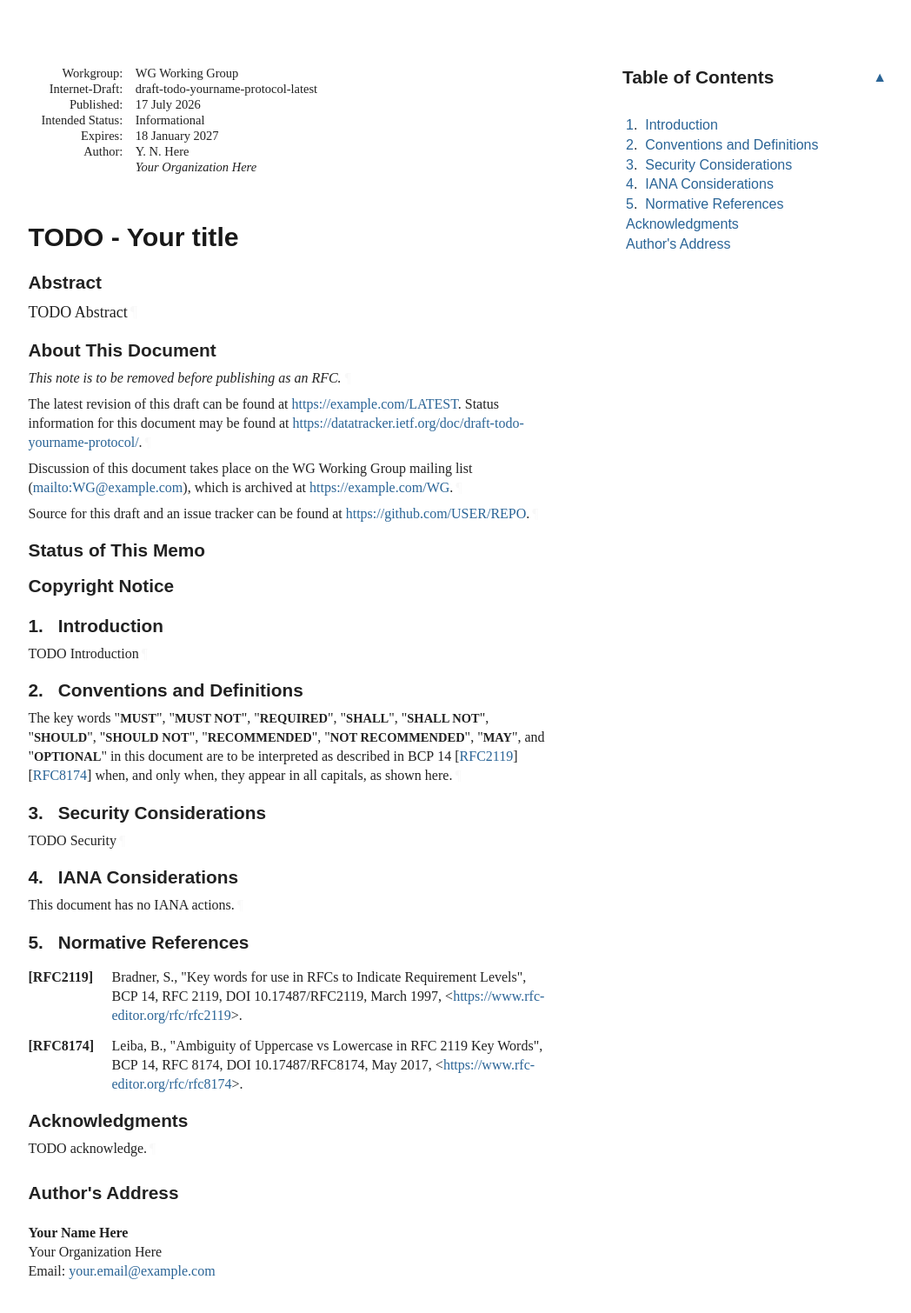
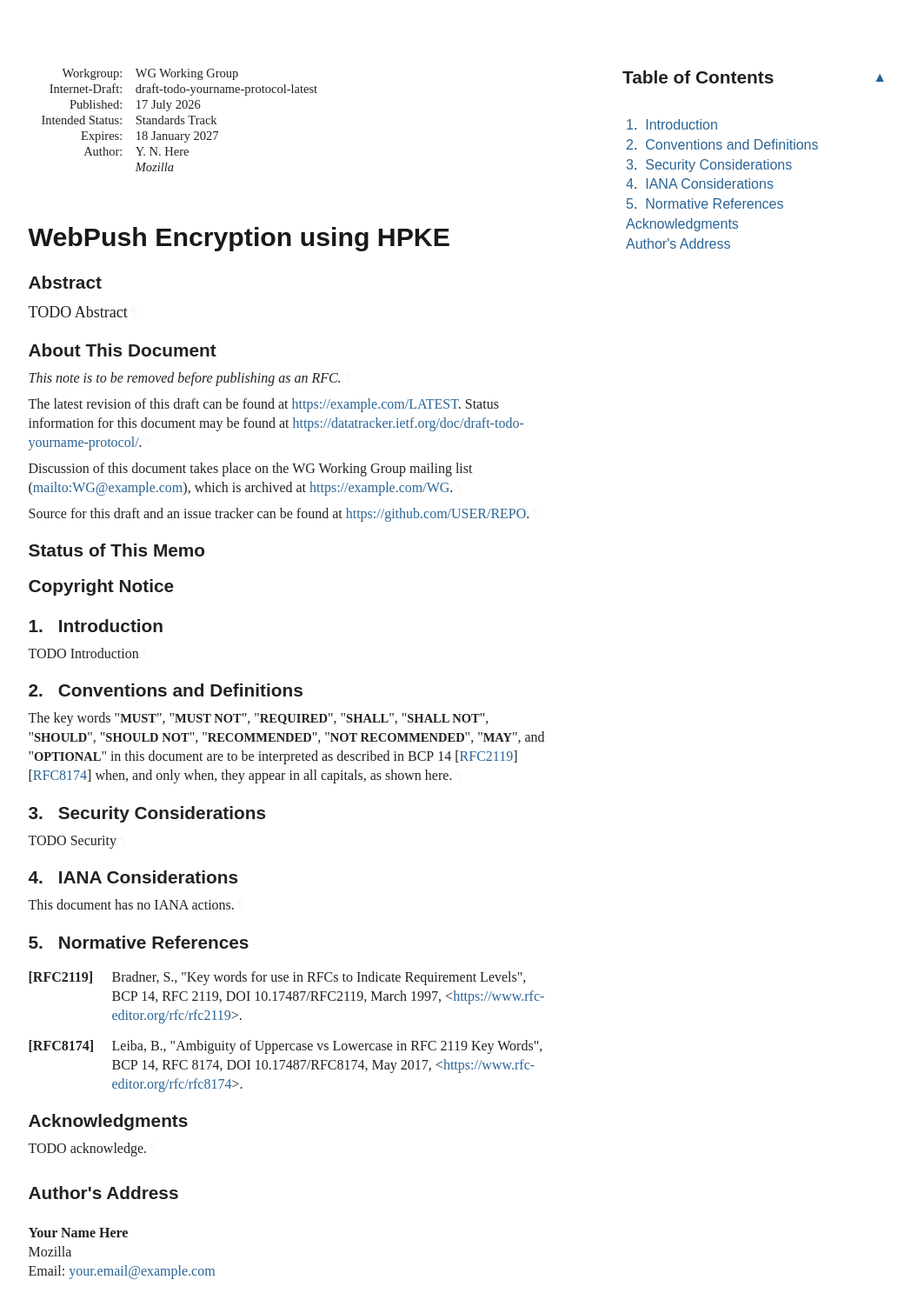
Before and after one commit to martinthomson/webpush-hpke, a plain HTML site: page draft-thomson-webpush-hpke.html in a window 1280 px wide. Shown: the whole page at 87% size, without its empty margins (92-1140 px from the left). Drawn offline with Linux system fonts and the light colour scheme; a web font is replaced by a local one.

Commit message:
Script updating gh-pages from 0054290. [ci skip]

```diff
--- a/draft-todo-yourname-protocol.html
+++ b/draft-thomson-webpush-hpke.html
@@ -4,7 +4,7 @@
 <meta charset="utf-8">
 <meta content="Common,Latin" name="scripts">
 <meta content="initial-scale=1.0" name="viewport">
-<title>TODO - Your title</title>
+<title>WebPush Encryption using HPKE</title>
 <meta content="Your Name Here" name="author">
 <meta content="
        TODO Abstract
@@ -29,7 +29,7 @@
     requests 2.33.1
     wcwidth 0.8.2
 -->
-<link href="draft-todo-yourname-protocol.xml" rel="alternate" type="application/rfc+xml">
+<link href="draft-thomson-webpush-hpke.xml" rel="alternate" type="application/rfc+xml">
 <link href="#copyright" rel="license">
 <style type="text/css">@font-face {
   font-family: 'Lora';
@@ -1045,7 +1045,7 @@ svg {
 <table class="ears">
 <thead><tr>
 <td class="left">Internet-Draft</td>
-<td class="center">TODO - Abbreviation</td>
+<td class="center">WebPush Encryption using HPKE</td>
 <td class="right">July 2026</td>
 </tr></thead>
 <tfoot><tr>
@@ -1066,19 +1066,19 @@ svg {
 <time datetime="2026-07-17" class="published">17 July 2026</time>
     </dd>
 <dt class="label-intended-status">Intended Status:</dt>
-<dd class="intended-status">Informational</dd>
+<dd class="intended-status">Standards Track</dd>
 <dt class="label-expires">Expires:</dt>
 <dd class="expires"><time datetime="2027-01-18">18 January 2027</time></dd>
 <dt class="label-authors">Author:</dt>
 <dd class="authors">
 <div class="author">
       <div class="author-name">Y. N. Here</div>
-<div class="org">Your Organization Here</div>
+<div class="org">Mozilla</div>
 </div>
 </dd>
 </dl>
 </div>
-<h1 id="title">TODO - Your title</h1>
+<h1 id="title">WebPush Encryption using HPKE</h1>
 <section id="section-abstract">
       <h2 id="abstract"><a href="#abstract" class="selfRef">Abstract</a></h2>
 <p id="section-abstract-1">TODO Abstract<a href="#section-abstract-1" class="pilcrow">¶</a></p>
@@ -1238,7 +1238,7 @@ appear in all capitals, as shown here.<a href="#section-2-1" class="pilcrow">¶<
       </h2>
 <address class="vcard">
         <div dir="auto" class="left"><span class="fn nameRole">Your Name Here</span></div>
-<div dir="auto" class="left"><span class="org">Your Organization Here</span></div>
+<div dir="auto" class="left"><span class="org">Mozilla</span></div>
 <div class="email">
 <span>Email:</span>
 <a href="mailto:your.email@example.com" class="email">your.email@example.com</a>
```
Also changed, not shown: draft-thomson-webpush-hpke.txt (renamed from draft-todo-yourname-protocol.txt, +4 -4 lines), index.html (+4 -4 lines).
